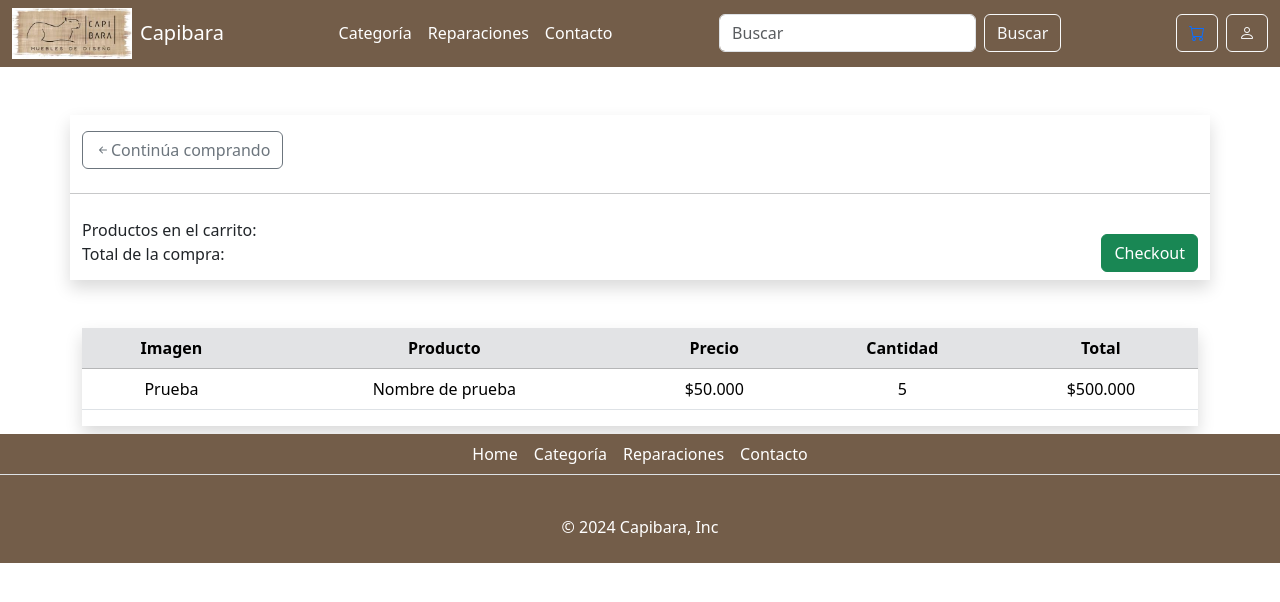
After one commit to omar15hr/Capibara, a Django app: page /cart/ in a window 1280 px wide. The commit adds this page. Shown: the top 602 px of the page. Run offline with Django 5.2, Linux system fonts and the light colour scheme.

Commit message:
Detalle de producto, productos en categoria, vista del carrito de compras, modelos añadidos

```diff
--- a/capibara/settings.py
+++ b/capibara/settings.py
@@ -37,6 +37,7 @@ INSTALLED_APPS = [
     'django.contrib.sessions',
     'django.contrib.messages',
     'django.contrib.staticfiles',
+    'django.contrib.humanize',
     'core',
     'crud',
 ]
--- a/capibara/urls.py
+++ b/capibara/urls.py
@@ -27,6 +27,9 @@ from core import views
 urlpatterns = [
     path('admin/', admin.site.urls),
     path('', views.home, name='home'),
+    path('category/', views.category, name='category'),
+    path('detalleProducto/<int:productoId>', views.detalleProducto, name='detalleProducto'),
+    path('cart/', views.carrito, name='cart'),
 ]
 
 
--- a/core/static/styles.css
+++ b/core/static/styles.css
@@ -73,3 +73,8 @@ footer {
   background-color: #735D49;
   color: white;
 }
+
+/* Tabla checkout carrito */
+.tabla-cart {
+  background-color: #402B18;
+}
--- /dev/null
+++ b/core/templates/cart.html
@@ -0,0 +1,49 @@
+{% extends 'layout.html' %}
+{% load static %}
+{% load humanize %}
+
+{% block content %}
+
+  <div class="container shadow my-5">
+    <a href="{% url 'category' %}" class="btn btn-outline-secondary my-3"><i class="bi bi-arrow-left-short "></i>Continúa comprando</a>
+    <div class="row my-2">
+      <hr>
+      <div class="col-8 my-2 d-flex flex-column align-items-sm-start ">
+        <span>Productos en el carrito:</span>
+        <span>Total de la compra:</span>
+      </div>
+      <div class="col-4 my-2 d-flex flex-column align-items-sm-end ">
+        <button class="btn btn-success mt-3">Checkout</button>
+      </div>
+    </div>
+  </div>
+
+
+  <div class="container my-2">
+    <div class="table-responsive shadow">
+        <table class="table table-hover ">
+
+            <thead class="text-center table-secondary  " >
+                <tr>
+                    <th>Imagen</th>
+                    <th>Producto</th>
+                    <th>Precio</th>
+                    <th>Cantidad</th>
+                    <th>Total</th>
+                </tr>
+            </thead>
+
+            <tbody class="text-center">
+                <tr>
+                    <td>Prueba</td>
+                    <td>Nombre de prueba</td>
+                    <td>$50.000</td>
+                    <td>5</td>
+                    <td>$500.000</td>
+                </tr>
+            </tbody>
+
+        </table>
+    </div>
+  </div>
+{% endblock %}
--- a/core/templates/partials/navbar.html
+++ b/core/templates/partials/navbar.html
@@ -3,14 +3,14 @@
 <nav class="navbar navbar-expand-lg">
   <div class="container-fluid">
     <img src="{% static 'capibara-logo.png'%}" class="img-logo" alt="">
-    <a class="navbar-brand mx-2 text-white" href="#">Capibara</a>
+    <a class="navbar-brand mx-2 text-white" href="/">Capibara</a>
     <button class="navbar-toggler" type="button" data-bs-toggle="collapse" data-bs-target="#navbarSupportedContent" aria-controls="navbarSupportedContent" aria-expanded="false" aria-label="Toggle navigation">
       <span class="navbar-toggler-icon"></span>
     </button>
     <div class="collapse navbar-collapse navbarBar" id="navbarSupportedContent">
       <ul class="navbar-nav me-auto mx-auto mb-2 mb-lg-0 d-flex justify-content-center ">
         <li class="nav-item">
-          <a class="nav-link active text-white" aria-current="page" href="#">Categoría</a>
+          <a class="nav-link active text-white" aria-current="page" href="{% url 'category' %}">Categoría</a>
         </li>
         <li class="nav-item">
           <a class="nav-link text-white" href="#">Reparaciones</a>
@@ -24,7 +24,11 @@
         <button class="btn btn-outline-light" type="submit">Buscar</button>
       </form>
       <div class="d-flex align-items-center ms-3">
-        <button class="btn btn-outline-light me-2"><i class="bi bi-cart icon-cart"></i></button>
+        <button class="btn btn-outline-light me-2">
+          <a href="{% url 'cart' %}">
+            <i class="bi bi-cart icon-cart"></i>
+          </a>
+        </button>
         <button class="btn btn-outline-light"><i class="bi bi-person icon-login"></i></button>
       </div>
     </div>
--- a/core/views.py
+++ b/core/views.py
@@ -1,6 +1,24 @@
-from django.shortcuts import render
-from crud.models import Product
+from django.shortcuts import render, get_object_or_404
+from crud.models import *
 
 def home(request):
   products = Product.objects.all()
   return render(request, 'home.html', {'products': products})
+
+def category(request):
+  products = Product.objects.all()
+  return render(request, 'category.html', {'products': products})
+
+def detalleProducto(request, productoId):
+  products = Product.objects.all()
+  context = {'products': products}
+  return render(request, 'detalleProducto.html', context)
+
+def carrito(request):
+
+  context = {}
+  return render(request, 'cart.html', context)
+
+def checkout(request):
+  context = {}
+  return render(request, 'cart.html', context)
--- a/crud/admin.py
+++ b/crud/admin.py
@@ -1,5 +1,5 @@
 from django.contrib import admin
-from .models import Product, Clasification, ProductType, Shipping, ProductClass
+from .models import *
 
 
 
@@ -9,3 +9,6 @@ admin.site.register(Clasification)
 admin.site.register(ProductType)
 admin.site.register(ProductClass)
 admin.site.register(Shipping)
+admin.site.register(OrdenItem)
+admin.site.register(Orden)
+admin.site.register(DireccionEntrega)
```
Also changed, not shown: core/templates/category.html (added, +37 -0 lines), core/templates/detalleProducto.html (added, +9 -0 lines), crud/models.py (+33 -1 lines), crud/migrations/0004_alter_product_precio.py (added), crud/migrations/0005_orden_direccionentrega_ordenitem.py (added), db.sqlite3.
